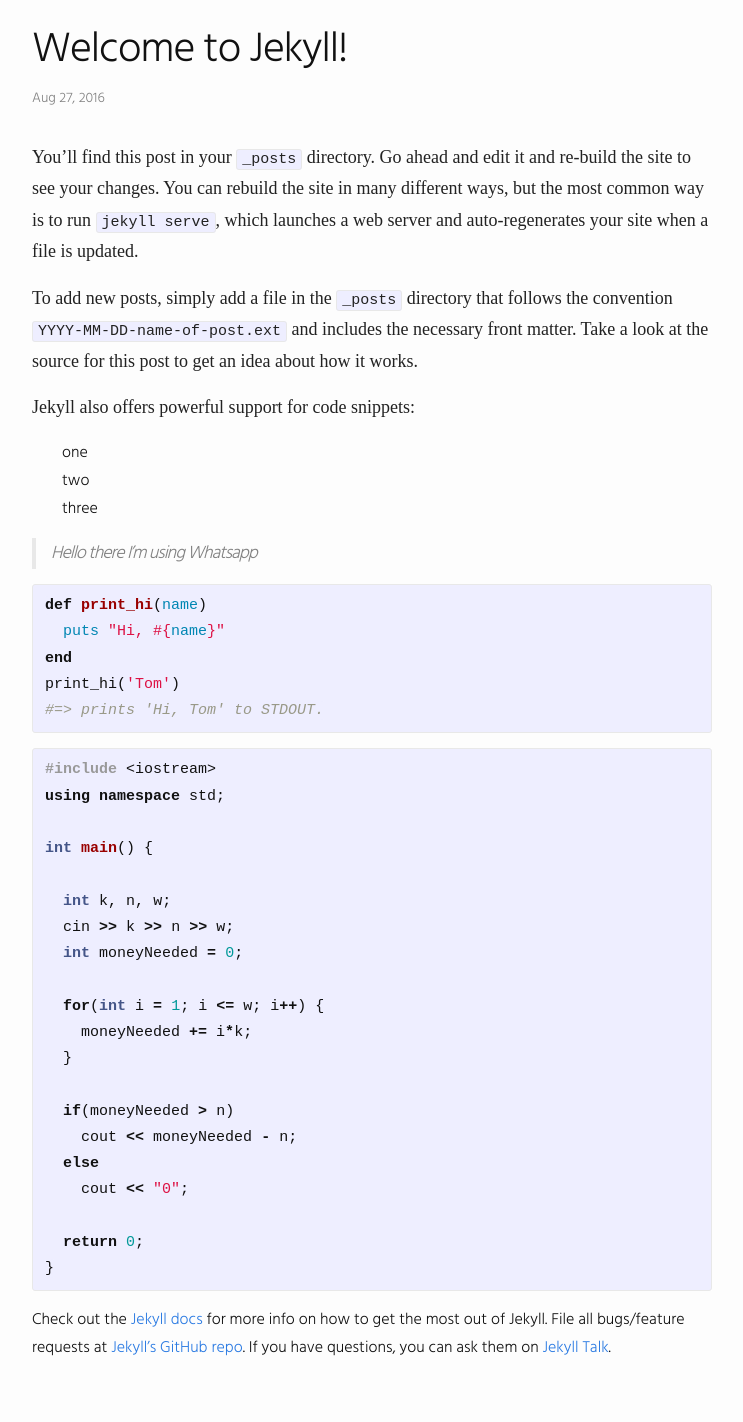
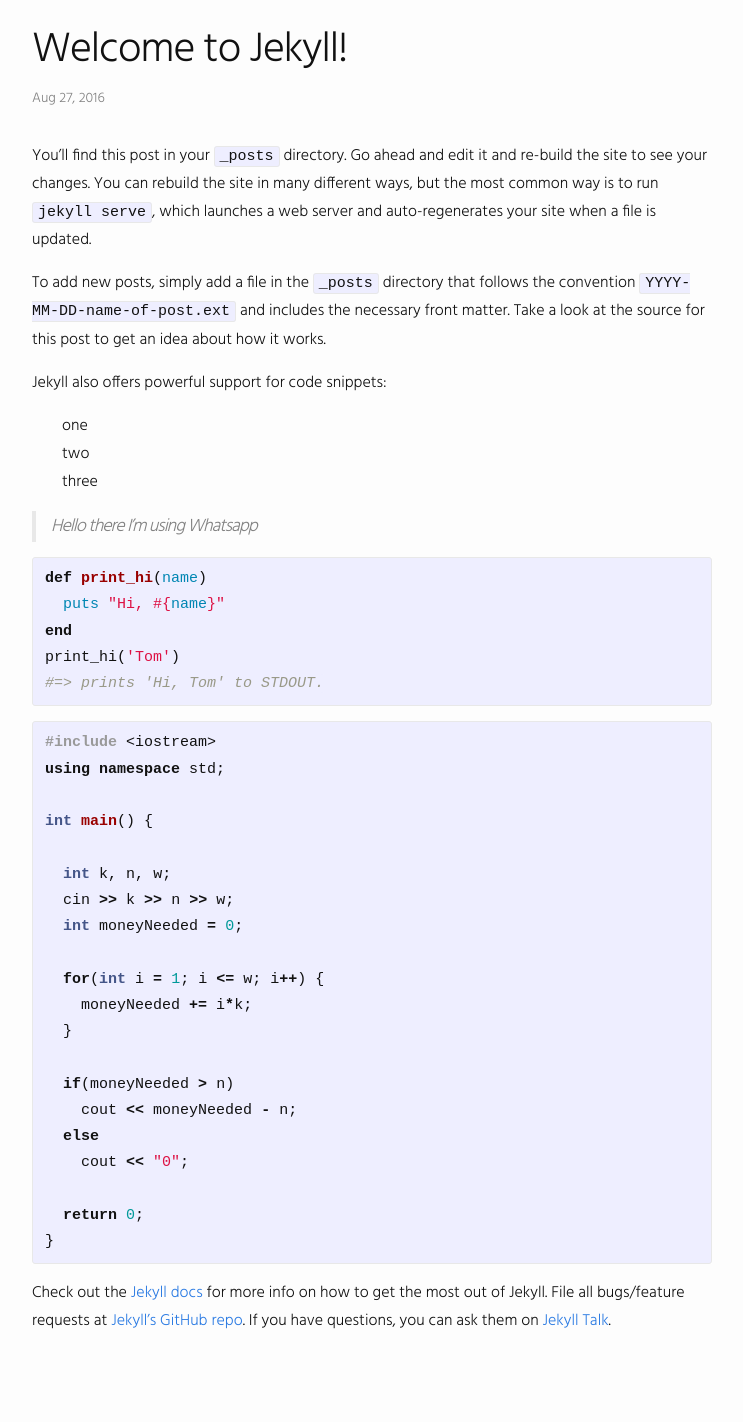
Before and after one commit to ayessymkanov/ayessymkanov.github.io, a Jekyll site: the page built from _posts/2016-08-27-welcome-to-jekyll.markdown, in a window 1280 px wide. Shown: the whole page, without its empty margins (268-1011 px from the left). Built offline with Jekyll 4.4.1, drawn with Linux system fonts in a browser that asks for light colours; after the commit the page ends 1395 px from its top, so only the background shows below that.

Commit message:
Minor changes

```diff
--- a/_sass/_home.sass
+++ b/_sass/_home.sass
@@ -25,7 +25,7 @@
 .menu-link
   display: block
   width: 100%
-  padding: 30px
+  padding: 20px 30px
   text-decoration: none
   color: white
   background-color: #6b6c67
@@ -45,3 +45,5 @@
     background-color: #777
     text-decoration: none
     color: white
+  &:visited
+    color: white
--- a/_sass/mycss.sass
+++ /dev/null
@@ -1,12 +0,0 @@
-
-a:hover
-  color: black
-.text
-  color: #222
-  font: 18px/1.75 "PT Serif", serif
-
-  @media(max-width: 800px)
-    font-size: 16px
-
-  @media(max-width: 600px)
-    font-size: 14px
--- a/css/main.scss
+++ b/css/main.scss
@@ -52,7 +52,6 @@
         "base",
         "layout",
         "syntax-highlighting",
-        "mycss",
         "grid",
         "home",
         "site_header"
--- a/index.html
+++ b/index.html
@@ -10,7 +10,7 @@
       <div class="column column-2 column--stretch column--height-100 column--vert-center column--hor-center">
 
         <div class="content-container">
-          <img src="http://placehold.it/150x150" alt="">
+          <img src="http://s17.postimg.org/jr0sxn3j3/22816_Ct_V4_EY_copy.jpg" alt="">
           <h1 class="home-title">Hi! My name's <span>Arman Yessymkanov</span></h1>
           <h2 class="home-subtitle">I'm pretending to to be a frontend developer</h2>
           <a href="#" class="social-links">Github</a>
```
